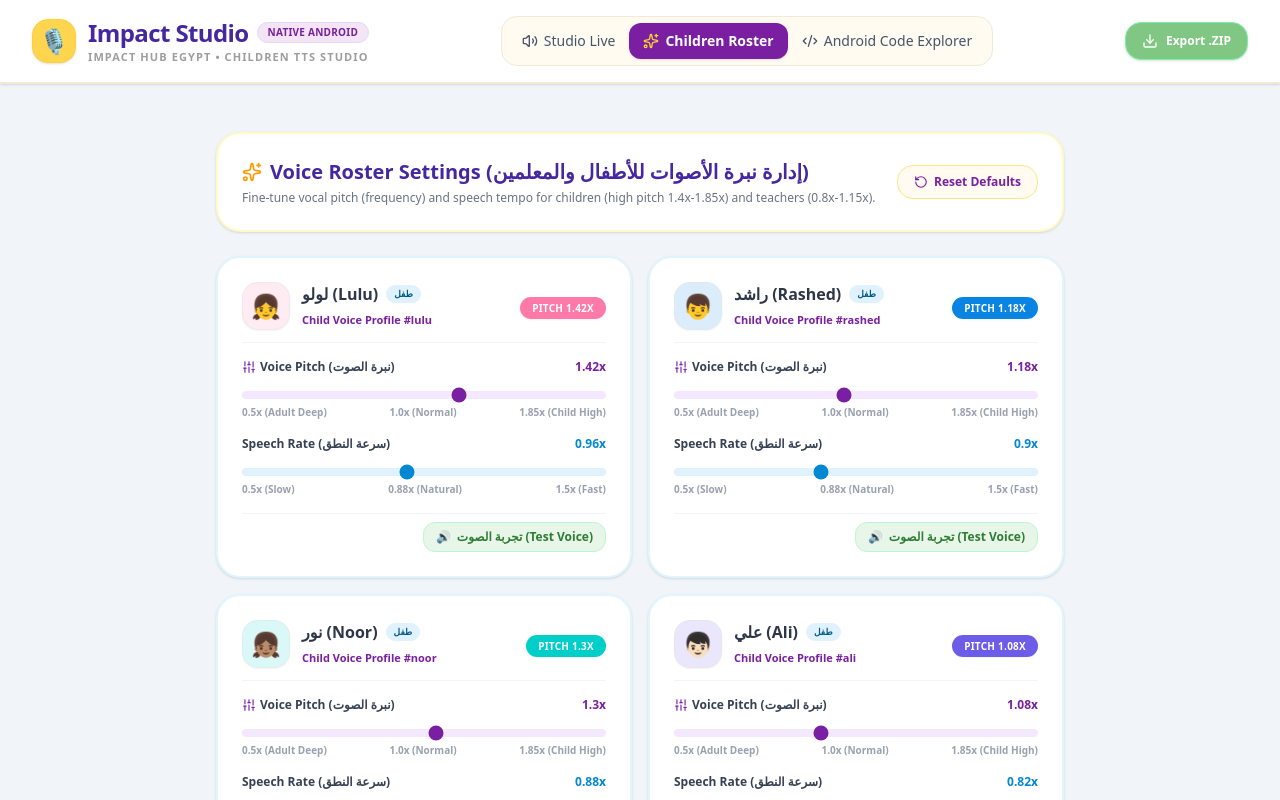
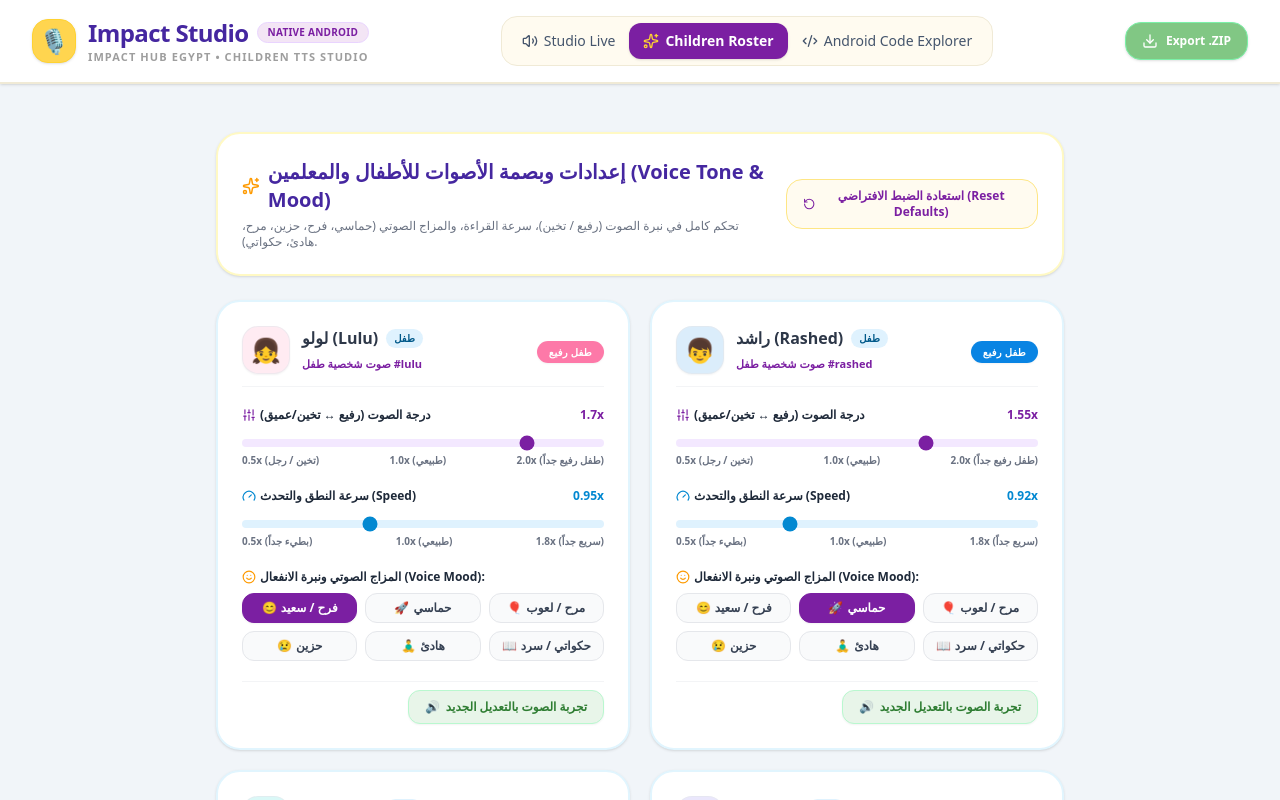
Before and after one commit to anasyoussef797-bot/Impact-Studio, a React (Vite) app: page / in a window 1280 px wide. Both pictures are taken after a click on the button "Children Roster". Shown: the top 800 px of the page. Built offline with nearby package versions, Linux system fonts and the light colour scheme.

Commit message:
feat(speech): implement voice mood support
- Added VoiceMood type and MOOD_PRESETS for emotive audio.
- Updated ChildCharacter interface to include mood, pitch, and rate configuration.
- Integrated mood selection logic into CharactersView.

```diff
--- a/src/components/CharactersView.tsx
+++ b/src/components/CharactersView.tsx
@@ -1,7 +1,7 @@
-import React, { useState } from 'react';
-import { Sliders, Sparkles, UserCheck, RotateCcw } from 'lucide-react';
-import { ChildCharacter } from '../types';
-import { INITIAL_CHARACTERS, speechEngine } from '../utils/speechSynthesis';
+import React from 'react';
+import { Sliders, Sparkles, RotateCcw, HeartHandshake, Gauge, Smile } from 'lucide-react';
+import { ChildCharacter, VoiceMood } from '../types';
+import { INITIAL_CHARACTERS, MOOD_PRESETS, speechEngine } from '../utils/speechSynthesis';
 
 interface CharactersViewProps {
   characters: ChildCharacter[];
@@ -9,8 +9,6 @@ interface CharactersViewProps {
 }
 
 export const CharactersView: React.FC<CharactersViewProps> = ({ characters, setCharacters }) => {
-  const [editingId, setEditingId] = useState<string | null>(null);
-
   const handlePitchChange = (id: string, newPitch: number) => {
     setCharacters((prev) =>
       prev.map((c) => (c.id === id ? { ...c, pitch: parseFloat(newPitch.toFixed(2)) } : c))
@@ -20,6 +18,12 @@ export const CharactersView: React.FC<CharactersViewProps> = ({ characters, setC
   const handleRateChange = (id: string, newRate: number) => {
     setCharacters((prev) =>
       prev.map((c) => (c.id === id ? { ...c, speechRate: parseFloat(newRate.toFixed(2)) } : c))
+    );
+  };
+
+  const handleMoodChange = (id: string, newMood: VoiceMood) => {
+    setCharacters((prev) =>
+      prev.map((c) => (c.id === id ? { ...c, mood: newMood } : c))
     );
   };
 
@@ -36,11 +40,11 @@ export const CharactersView: React.FC<CharactersViewProps> = ({ characters, setC
           <div className="flex items-center gap-2">
             <Sparkles className="w-5 h-5 text-amber-500" />
             <h2 className="text-xl font-extrabold text-[#4527A0]">
-              Voice Roster Settings (إدارة نبرة الأصوات للأطفال والمعلمين)
+              إعدادات وبصمة الأصوات للأطفال والمعلمين (Voice Tone & Mood)
             </h2>
           </div>
           <p className="text-xs text-gray-500 mt-1">
-            Fine-tune vocal pitch (frequency) and speech tempo for children (high pitch 1.4x-1.85x) and teachers (0.8x-1.15x).
+            تحكم كامل في نبرة الصوت (رفيع / تخين)، سرعة القراءة، والمزاج الصوتي (حماسي، فرح، حزين، مرح، هادئ، حكواتي).
           </p>
         </div>
 
@@ -49,18 +53,20 @@ export const CharactersView: React.FC<CharactersViewProps> = ({ characters, setC
           className="flex items-center gap-1.5 px-4 py-2 rounded-2xl bg-[#FFFBF0] hover:bg-amber-100/60 text-[#7B1FA2] text-xs font-extrabold border border-amber-200 transition-all"
         >
           <RotateCcw className="w-3.5 h-3.5" />
-          <span>Reset Defaults</span>
+          <span>استعادة الضبط الافتراضي (Reset Defaults)</span>
         </button>
       </div>
 
       {/* Characters List */}
-      <div className="grid grid-cols-1 md:grid-cols-2 gap-4">
+      <div className="grid grid-cols-1 md:grid-cols-2 gap-5">
         {characters.map((char) => {
           const isTeacher = char.role === 'teacher';
+          const currentMood = char.mood || 'happy';
+
           return (
             <div
               key={char.id}
-              className="bg-white rounded-3xl p-6 border-2 border-[#E1F5FE] shadow-sm space-y-4 transition-all hover:shadow-md"
+              className="bg-white rounded-3xl p-6 border-2 border-[#E1F5FE] shadow-sm space-y-5 transition-all hover:shadow-md"
             >
               {/* Card Top Header */}
               <div className="flex items-center justify-between border-b border-gray-100 pb-3">
@@ -76,14 +82,14 @@ export const CharactersView: React.FC<CharactersViewProps> = ({ characters, setC
                       <h3 className="font-extrabold text-[#2D3748] text-base">
                         {char.arabicName} ({char.name})
                       </h3>
-                      <span className={`text-[9px] font-black uppercase px-2 py-0.5 rounded-full ${
+                      <span className={`text-[10px] font-black uppercase px-2 py-0.5 rounded-full ${
                         isTeacher ? 'bg-purple-100 text-purple-800' : 'bg-sky-100 text-sky-800'
                       }`}>
                         {isTeacher ? (char.gender === 'female' ? 'معلمة' : 'معلم') : 'طفل'}
                       </span>
                     </div>
-                    <span className="text-[11px] font-extrabold text-[#7B1FA2]">
-                      {isTeacher ? 'Teacher Voice Profile' : 'Child Voice Profile'} #{char.id.replace('char_', '')}
+                    <span className="text-[11px] font-bold text-[#7B1FA2]">
+                      {isTeacher ? 'صوت شخصية بالغ' : 'صوت شخصية طفل'} #{char.id.replace('char_', '')}
                     </span>
                   </div>
                 </div>
@@ -93,17 +99,17 @@ export const CharactersView: React.FC<CharactersViewProps> = ({ characters, setC
                     style={{ backgroundColor: char.color, color: '#fff' }}
                     className="text-[10px] font-extrabold px-3 py-1 rounded-full shadow-xs uppercase tracking-wide"
                   >
-                    Pitch {char.pitch}x
+                    {char.pitch >= 1.4 ? 'طفل رفيع' : char.pitch <= 0.9 ? 'عميق / تخين' : 'طبيعي'}
                   </span>
                 </div>
               </div>
 
-              {/* Pitch Slider */}
+              {/* Pitch Slider (رفيع / تخين) */}
               <div className="space-y-1.5">
-                <div className="flex justify-between text-xs font-extrabold text-gray-700">
+                <div className="flex justify-between text-xs font-extrabold text-gray-800">
                   <span className="flex items-center gap-1">
                     <Sliders className="w-3.5 h-3.5 text-[#7B1FA2]" />
-                    <span>Voice Pitch (نبرة الصوت)</span>
+                    <span>درجة الصوت (رفيع ↔ تخين/عميق)</span>
                   </span>
                   <span className="text-[#7B1FA2] font-black">{char.pitch}x</span>
                 </div>
@@ -116,32 +122,64 @@ export const CharactersView: React.FC<CharactersViewProps> = ({ characters, setC
                   onChange={(e) => handlePitchChange(char.id, parseFloat(e.target.value))}
                   className="w-full h-2 bg-purple-100 rounded-lg appearance-none cursor-pointer accent-[#7B1FA2]"
                 />
-                <div className="flex justify-between text-[10px] text-gray-400 font-semibold">
-                  <span>0.5x (Adult Deep)</span>
-                  <span>1.0x (Normal)</span>
-                  <span>1.85x (Child High)</span>
+                <div className="flex justify-between text-[10px] text-gray-500 font-bold rtl:flex-row-reverse">
+                  <span>0.5x (تخين / رجل)</span>
+                  <span>1.0x (طبيعي)</span>
+                  <span>2.0x (طفل رفيع جداً)</span>
                 </div>
               </div>
 
-              {/* Rate / Speed Slider */}
+              {/* Rate / Speed Slider (سرعة الصوت) */}
               <div className="space-y-1.5">
-                <div className="flex justify-between text-xs font-extrabold text-gray-700">
-                  <span>Speech Rate (سرعة النطق)</span>
+                <div className="flex justify-between text-xs font-extrabold text-gray-800">
+                  <span className="flex items-center gap-1">
+                    <Gauge className="w-3.5 h-3.5 text-[#0288D1]" />
+                    <span>سرعة النطق والتحدث (Speed)</span>
+                  </span>
                   <span className="text-[#0288D1] font-black">{char.speechRate}x</span>
                 </div>
                 <input
                   type="range"
                   min="0.5"
-                  max="1.5"
+                  max="1.8"
                   step="0.05"
                   value={char.speechRate}
                   onChange={(e) => handleRateChange(char.id, parseFloat(e.target.value))}
                   className="w-full h-2 bg-sky-100 rounded-lg appearance-none cursor-pointer accent-[#0288D1]"
                 />
-                <div className="flex justify-between text-[10px] text-gray-400 font-semibold">
-                  <span>0.5x (Slow)</span>
-                  <span>0.88x (Natural)</span>
-                  <span>1.5x (Fast)</span>
+                <div className="flex justify-between text-[10px] text-gray-500 font-bold rtl:flex-row-reverse">
+                  <span>0.5x (بطيء جداً)</span>
+                  <span>1.0x (طبيعي)</span>
+                  <span>1.8x (سريع جداً)</span>
+                </div>
+              </div>
+
+              {/* Voice Mood Selector (المزاج / نبرة المشاعر) */}
+              <div className="space-y-2">
+                <div className="flex items-center gap-1 text-xs font-extrabold text-gray-800">
+                  <Smile className="w-3.5 h-3.5 text-amber-500" />
+                  <span>المزاج الصوتي ونبرة الانفعال (Voice Mood):</span>
+                </div>
+
+                <div className="grid grid-cols-3 gap-2">
+                  {MOOD_PRESETS.map((m) => {
+                    const isSelected = currentMood === m.id;
+                    return (
+                      <button
+                        key={m.id}
+                        type="button"
+                        onClick={() => handleMoodChange(char.id, m.id)}
+                        className={`px-2.5 py-1.5 rounded-xl text-xs font-bold flex items-center justify-center gap-1 border transition-all ${
+                          isSelected
+                            ? 'bg-[#7B1FA2] text-white border-[#7B1FA2] shadow-xs'
+                            : 'bg-gray-50 text-gray-700 border-gray-200 hover:bg-purple-50 hover:border-purple-200'
+                        }`}
+                      >
+                        <span>{m.emoji}</span>
+                        <span>{m.arabicName}</span>
+                      </button>
+                    );
+                  })}
                 </div>
               </div>
 
@@ -160,10 +198,10 @@ export const CharactersView: React.FC<CharactersViewProps> = ({ characters, setC
                       () => {}
                     );
                   }}
-                  className="flex items-center gap-1.5 px-3 py-1.5 bg-[#E8F5E9] hover:bg-[#C8E6C9] text-[#2E7D32] rounded-xl text-xs font-bold transition-all border border-green-200"
+                  className="flex items-center gap-1.5 px-4 py-2 bg-[#E8F5E9] hover:bg-[#C8E6C9] text-[#2E7D32] rounded-xl text-xs font-extrabold transition-all border border-green-200 shadow-xs active:scale-95"
                 >
                   <span>🔊</span>
-                  <span>تجربة الصوت (Test Voice)</span>
+                  <span>تجربة الصوت بالتعديل الجديد</span>
                 </button>
               </div>
 
--- a/src/types.ts
+++ b/src/types.ts
@@ -1,4 +1,6 @@
 export type LanguageDialectId = 'gulf_ar' | 'fusha_ar' | 'egyptian_ar' | 'english' | 'french' | 'german';
+
+export type VoiceMood = 'happy' | 'enthusiastic' | 'playful' | 'sad' | 'calm' | 'storytelling';
 
 export interface LanguageDialect {
   id: LanguageDialectId;
@@ -15,8 +17,9 @@ export interface ChildCharacter {
   name: string;
   arabicName: string;
   avatar: string;
-  pitch: number; // e.g. 1.5f for children, 0.85f for adult male
-  speechRate: number; // e.g. 0.8f
+  pitch: number; // 0.5 (تخين/عميق) to 2.0 (رفيع/طفولي)
+  speechRate: number; // 0.5 (بطيء) to 1.8 (سريع)
+  mood?: VoiceMood; // المزاج أو النبرة العاطفية
   preferredLanguage: LanguageDialectId;
   color: string;
   staggerDelayMs: number; // for chorus offset
--- a/src/utils/speechSynthesis.ts
+++ b/src/utils/speechSynthesis.ts
@@ -1,4 +1,4 @@
-import { ChildCharacter, LanguageDialectId } from '../types';
+import { ChildCharacter, LanguageDialectId, VoiceMood } from '../types';
 
 export interface DialectOption {
   id: LanguageDialectId;
@@ -9,6 +9,24 @@ export interface DialectOption {
   sampleText: string;
   keywords: string[];
 }
+
+export interface MoodOption {
+  id: VoiceMood;
+  name: string;
+  arabicName: string;
+  emoji: string;
+  pitchOffset: number;
+  rateOffset: number;
+}
+
+export const MOOD_PRESETS: MoodOption[] = [
+  { id: 'happy', name: 'Happy', arabicName: 'فرح / سعيد', emoji: '😊', pitchOffset: 0.12, rateOffset: 0.05 },
+  { id: 'enthusiastic', name: 'Enthusiastic', arabicName: 'حماسي', emoji: '🚀', pitchOffset: 0.20, rateOffset: 0.12 },
+  { id: 'playful', name: 'Playful', arabicName: 'مرح / لعوب', emoji: '🎈', pitchOffset: 0.22, rateOffset: 0.08 },
+  { id: 'sad', name: 'Sad', arabicName: 'حزين', emoji: '😢', pitchOffset: -0.22, rateOffset: -0.20 },
+  { id: 'calm', name: 'Calm', arabicName: 'هادئ', emoji: '🧘‍♂️', pitchOffset: -0.10, rateOffset: -0.10 },
+  { id: 'storytelling', name: 'Storytelling', arabicName: 'حكواتي / سرد', emoji: '📖', pitchOffset: 0.05, rateOffset: -0.05 },
+];
 
 export const LANGUAGE_DIALECTS: DialectOption[] = [
   {
@@ -73,8 +91,9 @@ export const INITIAL_CHARACTERS: ChildCharacter[] = [
     name: 'Lulu',
     arabicName: 'لولو',
     avatar: '👧',
-    pitch: 1.42, // Cute, bright young girl
-    speechRate: 0.96,
+    pitch: 1.70, // Authentic high child girl voice
+    speechRate: 0.95,
+    mood: 'happy',
     preferredLanguage: 'gulf_ar',
     color: '#FD79A8',
     staggerDelayMs: 0,
@@ -86,8 +105,9 @@ export const INITIAL_CHARACTERS: ChildCharacter[] = [
     name: 'Rashed',
     arabicName: 'راشد',
     avatar: '👦',
-    pitch: 1.18, // Energetic young boy
-    speechRate: 0.90,
+    pitch: 1.55, // Energetic child boy voice
+    speechRate: 0.92,
+    mood: 'enthusiastic',
     preferredLanguage: 'gulf_ar',
     color: '#0984E3',
     staggerDelayMs: 40,
@@ -99,8 +119,9 @@ export const INITIAL_CHARACTERS: ChildCharacter[] = [
     name: 'Noor',
     arabicName: 'نور',
     avatar: '👧🏽',
-    pitch: 1.30, // Sweet, gentle girl voice
-    speechRate: 0.88,
+    pitch: 1.62, // Sweet kid girl voice
+    speechRate: 0.90,
+    mood: 'playful',
     preferredLanguage: 'egyptian_ar',
     color: '#00CEC9',
     staggerDelayMs: 80,
@@ -112,8 +133,9 @@ export const INITIAL_CHARACTERS: ChildCharacter[] = [
     name: 'Ali',
     arabicName: 'علي',
     avatar: '👦🏻',
-    pitch: 1.08, // Calm, deliberate boy voice
-    speechRate: 0.82,
+    pitch: 1.48, // Calm child boy voice
+    speechRate: 0.85,
+    mood: 'calm',
     preferredLanguage: 'fusha_ar',
     color: '#6C5CE7',
     staggerDelayMs: 120,
@@ -125,8 +147,9 @@ export const INITIAL_CHARACTERS: ChildCharacter[] = [
     name: 'Sara',
     arabicName: 'سارة',
     avatar: '👧🏼',
-    pitch: 1.50, // Playful, high little girl voice
-    speechRate: 1.02,
+    pitch: 1.75, // Playful high child girl voice
+    speechRate: 0.98,
+    mood: 'happy',
     preferredLanguage: 'english',
     color: '#E17055',
     staggerDelayMs: 160,
@@ -138,8 +161,9 @@ export const INITIAL_CHARACTERS: ChildCharacter[] = [
     name: 'Ms. Maryam',
     arabicName: 'المعلمة مريم',
     avatar: '👩‍🏫',
-    pitch: 1.02, // Clear adult female teacher voice
+    pitch: 1.05, // Clear adult female teacher voice
     speechRate: 0.95,
+    mood: 'storytelling',
     preferredLanguage: 'fusha_ar',
     color: '#EC407A',
     staggerDelayMs: 200,
@@ -151,8 +175,9 @@ export const INITIAL_CHARACTERS: ChildCharacter[] = [
     name: 'Mr. Ahmed',
     arabicName: 'المعلم أحمد',
     avatar: '👨‍🏫',
-    pitch: 0.65, // Deep adult male teacher voice
+    pitch: 0.78, // Deep adult male teacher voice
     speechRate: 0.85,
+    mood: 'calm',
     preferredLanguage: 'fusha_ar',
     color: '#2E7D32',
     staggerDelayMs: 240,
@@ -161,15 +186,11 @@ export const INITIAL_CHARACTERS: ChildCharacter[] = [
   }
 ];
 
-export function getPlaybackRateForChar(char: ChildCharacter): number {
-  if (char.id === 'char_lulu') return 1.24;
-  if (char.id === 'char_noor') return 1.14;
-  if (char.id === 'char_sara') return 1.32;
-  if (char.id === 'char_rashed') return 1.08;
-  if (char.id === 'char_ali') return 0.98;
-  if (char.id === 'char_maryam') return 1.00;
-  if (char.id === 'char_ahmed') return 0.82;
-  return char.pitch || 1.0;
+export function getEffectivePitchAndRate(char: ChildCharacter): { pitch: number; rate: number } {
+  const mood = MOOD_PRESETS.find((m) => m.id === (char.mood || 'happy')) || MOOD_PRESETS[0];
+  const finalPitch = Math.min(2.0, Math.max(0.5, char.pitch + mood.pitchOffset));
+  const finalRate = Math.min(1.8, Math.max(0.5, char.speechRate + mood.rateOffset));
+  return { pitch: finalPitch, rate: finalRate };
 }
 
 export class WebStudioSpeechEngine {
@@ -212,7 +233,6 @@ export class WebStudioSpeechEngine {
     const femaleKeywords = ['zira', 'laila', 'salma', 'zeina', 'hoda', 'mariam', 'samantha', 'victoria', 'female', 'woman', 'kore', 'yuna'];
     const maleKeywords = ['maged', 'tarik', 'tariq', 'nizar', 'naayf', 'mehdi', 'male', 'man', 'david', 'george', 'alex', 'adam', 'thomas', 'stefan', 'mark'];
 
-    // Filter by language prefix
     let langVoices = available.filter((v) => {
       const vLang = v.lang.toLowerCase();
       if (isArabic) {
@@ -232,7 +252,6 @@ export class WebStudioSpeechEngine {
       );
 
       if (maleCandidates.length > 0) {
-        // Differentiate Ali vs Rashed if multiple male voices exist
         if (char.id === 'char_ali' && maleCandidates.length > 1) {
           return maleCandidates[1];
         }
@@ -244,7 +263,6 @@ export class WebStudioSpeechEngine {
       );
 
       if (femaleCandidates.length > 0) {
-        // Differentiate Lulu, Noor, Sara if multiple female voices exist
         if (char.id === 'char_noor' && femaleCandidates.length > 1) {
           return femaleCandidates[1];
         }
@@ -258,9 +276,6 @@ export class WebStudioSpeechEngine {
     return langVoices[0] || available[0] || null;
   }
 
-  /**
-   * Split text into clean short sentences
-   */
   private splitTextIntoSentences(text: string): string[] {
     const clean = text.trim();
     if (!clean) return [];
@@ -283,9 +298,6 @@ export class WebStudioSpeechEngine {
     return result.length > 0 ? result : [clean];
   }
 
-  /**
-   * Main speech function for single character or group chorus
-   */
   public speakGroupChorus(
     text: string,
     characters: ChildCharacter[],
@@ -339,9 +351,6 @@ export class WebStudioSpeechEngine {
     });
   }
 
-  /**
-   * Play character speech sequentially
-   */
   private playCharacterSequential(
     sentences: string[],
     char: ChildCharacter,
@@ -374,9 +383,6 @@ export class WebStudioSpeechEngine {
     speakNextSentence();
   }
 
-  /**
-   * Speak sentence using Web Speech API with distinct character pitch & rate
-   */
   private speakWithSpeechSynthesis(
     sentence: string,
     char: ChildCharacter,
@@ -405,9 +411,9 @@ export class WebStudioSpeechEngine {
         utterance.lang = isArabic ? 'ar-SA' : dialect.localeCode;
       }
 
-      // Apply distinct pitch and rate per character
-      utterance.pitch = char.pitch;
-      utterance.rate = char.speechRate;
+      const { pitch, rate } = getEffectivePitchAndRate(char);
+      utterance.pitch = pitch;
+      utterance.rate = rate;
 
       let hasEnded = false;
       const markNext = () => {
@@ -440,9 +446,6 @@ export class WebStudioSpeechEngine {
     }
   }
 
-  /**
-   * Fallback using online Audio stream with custom per-character playback rate
-   */
   private speakWithAudioFallback(
     sentence: string,
     char: ChildCharacter,
@@ -464,8 +467,8 @@ export class WebStudioSpeechEngine {
       audio.crossOrigin = 'anonymous';
       audio.src = url;
 
-      // Apply distinct playback rate for each character
-      audio.playbackRate = getPlaybackRateForChar(char);
+      const { pitch } = getEffectivePitchAndRate(char);
+      audio.playbackRate = pitch;
 
       this.activeAudios.push(audio);
 
@@ -487,9 +490,6 @@ export class WebStudioSpeechEngine {
     }
   }
 
-  /**
-   * Export / Download Speech as downloadable WAV/MP3 file with distinct character pitch shifting
-   */
   public async downloadAudioFile(
     text: string,
     characters: ChildCharacter[],
@@ -507,6 +507,7 @@ export class WebStudioSpeechEngine {
 
       interface Chunk {
         buffer: AudioBuffer;
+        pitch: number;
         rate: number;
       }
       const chunks: Chunk[] = [];
@@ -514,7 +515,7 @@ export class WebStudioSpeechEngine {
       const ctx = new (window.AudioContext || (window as any).webkitAudioContext)();
 
       for (const char of characters) {
-        const rate = getPlaybackRateForChar(char);
+        const { pitch, rate } = getEffectivePitchAndRate(char);
 
         for (const sentence of sentences) {
           const langCode = isArabic ? 'ar' : (dialectId === 'english' ? 'en' : 'ar');
@@ -525,7 +526,7 @@ export class WebStudioSpeechEngine {
             const resp = await fetch(ttsUrl);
             const arrayBuf = await resp.arrayBuffer();
             const decodedBuf = await ctx.decodeAudioData(arrayBuf);
-            chunks.push({ buffer: decodedBuf, rate });
+            chunks.push({ buffer: decodedBuf, pitch, rate });
           } catch (e) {
             console.warn('Could not fetch TTS audio chunk for download:', e);
           }
@@ -537,10 +538,9 @@ export class WebStudioSpeechEngine {
         return;
       }
 
-      // Calculate total audio duration taking playback rates into account
       let totalDurationSec = 0;
       chunks.forEach((chunk) => {
-        totalDurationSec += chunk.buffer.duration / chunk.rate;
+        totalDurationSec += chunk.buffer.duration / chunk.pitch;
       });
 
       const sampleRate = chunks[0].buffer.sampleRate;
@@ -552,15 +552,14 @@ export class WebStudioSpeechEngine {
       for (const chunk of chunks) {
         const source = offlineCtx.createBufferSource();
         source.buffer = chunk.buffer;
-        source.playbackRate.value = chunk.rate;
+        source.playbackRate.value = chunk.pitch;
         source.connect(offlineCtx.destination);
         source.start(offset);
-        offset += chunk.buffer.duration / chunk.rate;
+        offset += chunk.buffer.duration / chunk.pitch;
       }
 
       const renderedBuffer = await offlineCtx.startRendering();
 
-      // Convert rendered buffer to WAV Blob
       const wavBlob = this.bufferToWave(renderedBuffer, renderedBuffer.length);
       const url = URL.createObjectURL(wavBlob);
 
@@ -580,9 +579,6 @@ export class WebStudioSpeechEngine {
     }
   }
 
-  /**
-   * Helper to encode AudioBuffer to downloadable WAV Blob
-   */
   private bufferToWave(abuffer: AudioBuffer, len: number): Blob {
     const numOfChan = abuffer.numberOfChannels;
     const length = len * numOfChan * 2 + 44;
@@ -634,9 +630,6 @@ export class WebStudioSpeechEngine {
     return new Blob([buffer], { type: 'audio/wav' });
   }
 
-  /**
-   * Stop all active speech
-   */
   public stop() {
     this.isStopped = true;
 
```
